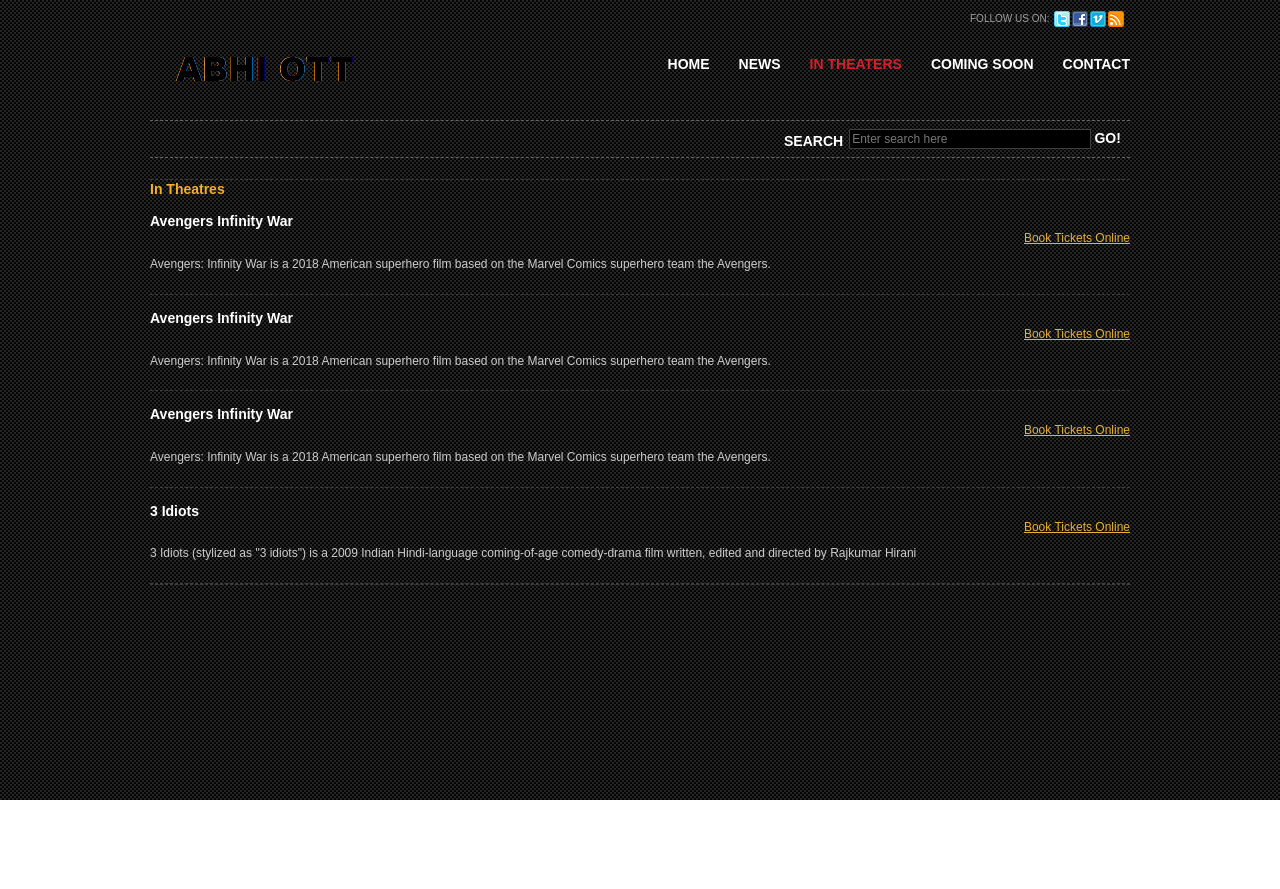
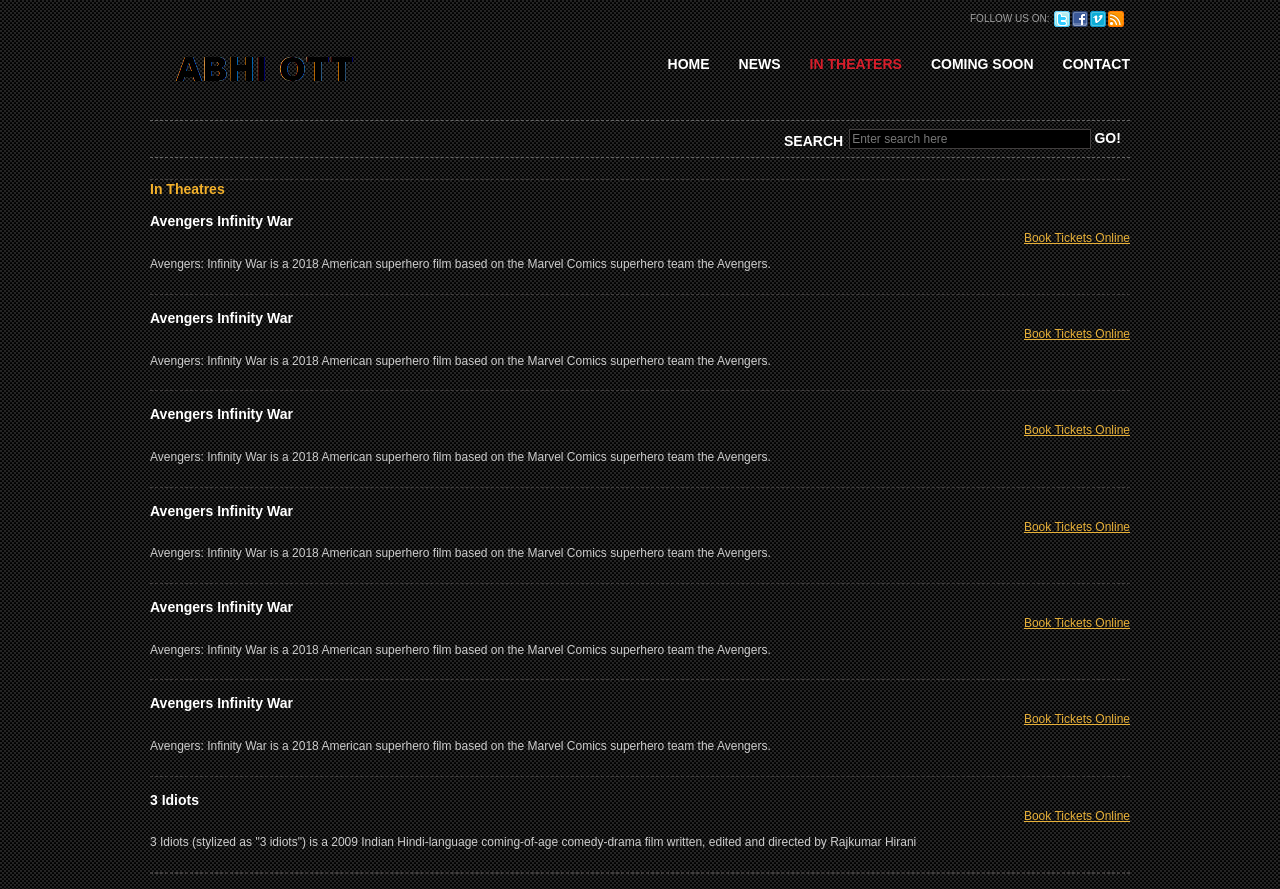
Before and after one commit to abhayy143/abhishek_OTT, a plain HTML site: page theaters.html in a window 1280 px wide. Before the commit the page ends 800 px from the top, so only its background shows below. Drawn offline with Linux system fonts and the light colour scheme.

Commit message:
Update theaters.html

```diff
--- a/theaters.html
+++ b/theaters.html
@@ -13,7 +13,7 @@
     <h1 id="logo"><a href="#">Abhi OTT</a></h1>
     <div class="social"> <span>FOLLOW US ON:</span>
       <ul>
-        <li><a class="twitter" href="https://twitter.com/devcom_citk">twitter</a></li>
+        <li><a class="twitter" href="">twitter</a></li>
         <li><a class="facebook" href="#">facebook</a></li>
         <li><a class="vimeo" href="#">vimeo</a></li>
         <li><a class="rss" href="#">rss</a></li>
@@ -59,6 +59,30 @@
         <p>Avengers: Infinity War is a 2018 American superhero film based on the Marvel Comics superhero team the Avengers.</p>
       </div>
 
+      <div class="box">
+        <div class="head">
+          <h3>Avengers Infinity War</h3>
+          <p class="text-right"><a href="#">Book Tickets Online</a></p>
+        </div>
+        <p>Avengers: Infinity War is a 2018 American superhero film based on the Marvel Comics superhero team the Avengers.</p>
+      </div>
+
+      <div class="box">
+        <div class="head">
+          <h3>Avengers Infinity War</h3>
+          <p class="text-right"><a href="#">Book Tickets Online</a></p>
+        </div>
+        <p>Avengers: Infinity War is a 2018 American superhero film based on the Marvel Comics superhero team the Avengers.</p>
+      </div>
+
+      <div class="box">
+        <div class="head">
+          <h3>Avengers Infinity War</h3>
+          <p class="text-right"><a href="#">Book Tickets Online</a></p>
+        </div>
+        <p>Avengers: Infinity War is a 2018 American superhero film based on the Marvel Comics superhero team the Avengers.</p>
+      </div>
+
         <div class="box">
           <div class="head">
             <h3>Avengers Infinity War</h3>
```
